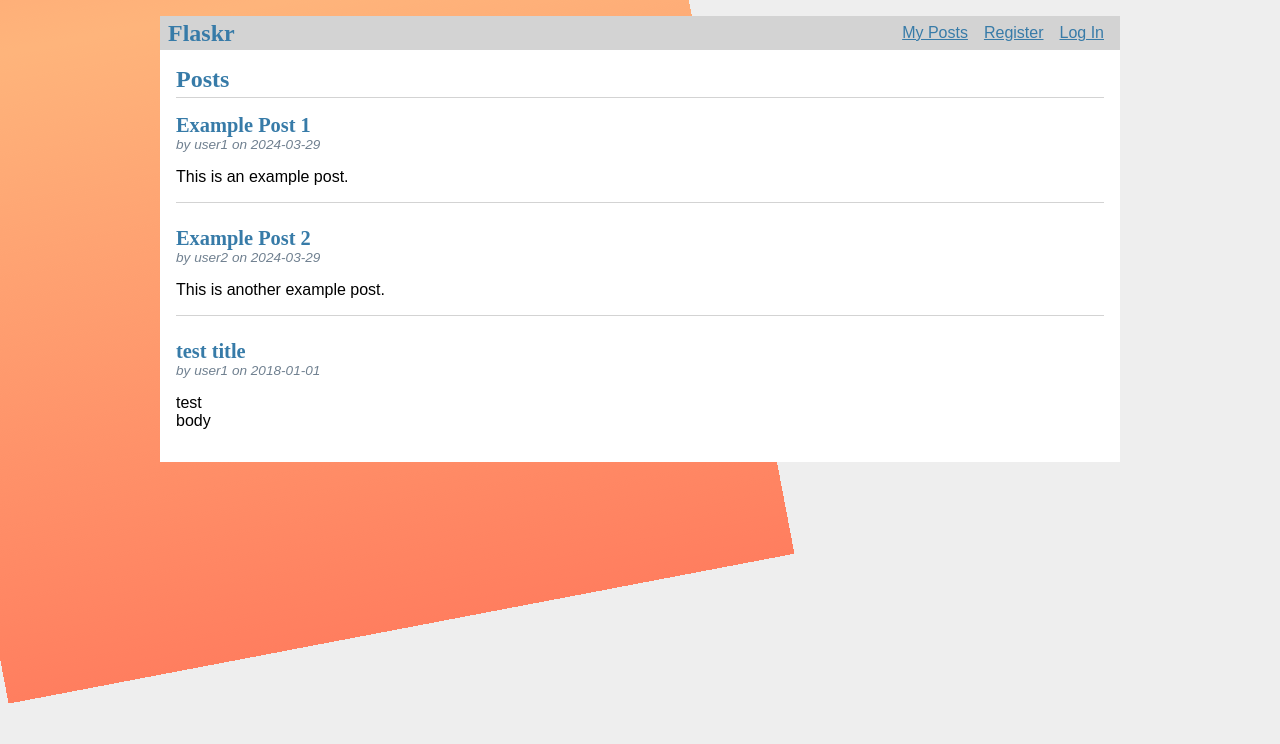
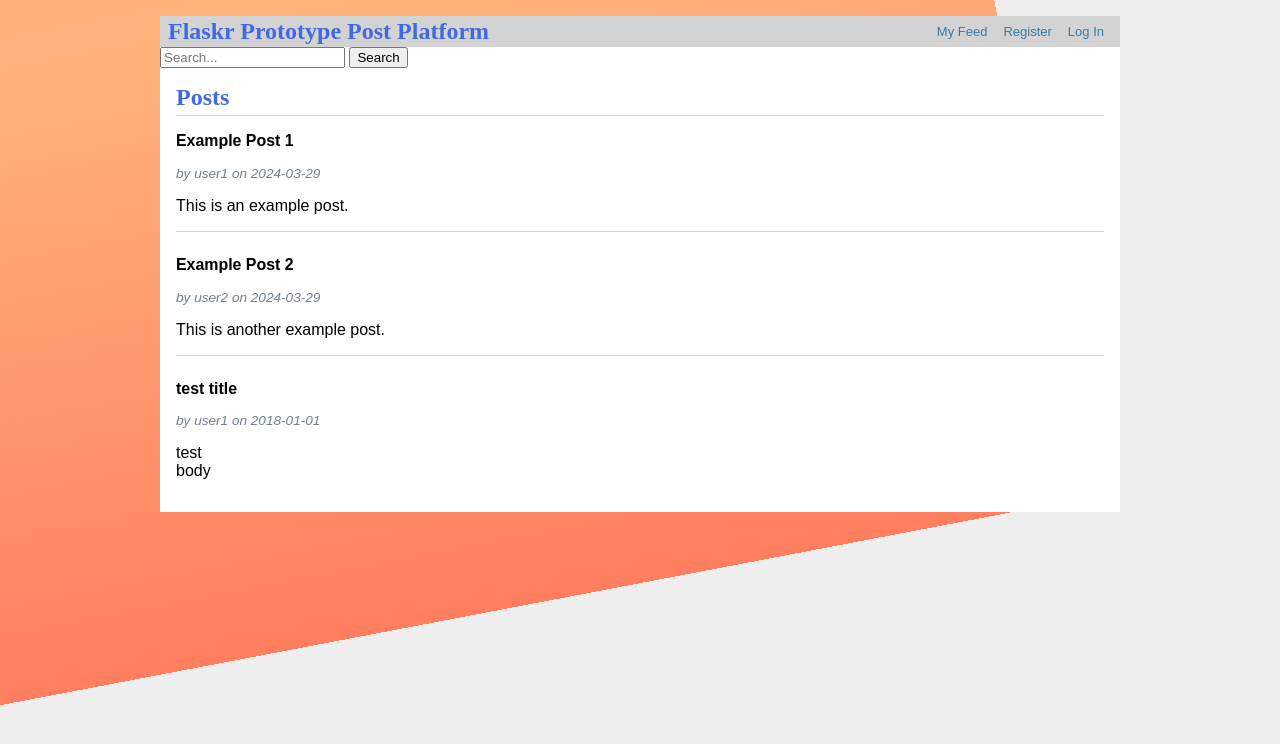
Before and after one commit to kunsergio117/miniproject3SergioGabrielJiaweiKun, a Flask app: page / in a window 1280 px wide. Shown: the top 744 px of the page. Run offline with Flask 3, Linux system fonts and the light colour scheme; data comes from the database, SQL or seed files in the repository; both versions use the stored data as it was after the commit.

Commit message:
finalised for miniproject submission, added search function to base.html so availabel to access search bar from all pages

```diff
--- a/flaskr/blog.py
+++ b/flaskr/blog.py
@@ -12,14 +12,38 @@ from flaskr.db import get_db
 bp = Blueprint('blog', __name__)
 
 
-@bp.route('/')
+@bp.route('/', methods=['GET', 'POST'])
 def index():
-    db = get_db()
-    posts = db.execute(
-        'SELECT p.id, title, body, created, author_id, username'
-        ' FROM post p JOIN user u ON p.author_id = u.id'
-        ' ORDER BY created DESC'
-    ).fetchall()
+    if request.method == 'POST':
+        search_query = request.form.get('search_query', '')
+        db = get_db()
+        if search_query:
+            # Perform search query on posts or titles
+            # You can adjust the SQL query based on your database schema and search logic
+            query = """
+                SELECT p.id, title, body, created, author_id, username
+                FROM post p JOIN user u ON p.author_id = u.id
+                WHERE title LIKE ? OR body LIKE ?
+                ORDER BY created DESC
+            """
+            search_term = f"%{search_query}%"
+            posts = db.execute(query, (search_term, search_term)).fetchall()
+        else:
+            # Fetch all posts
+            posts = db.execute(
+                'SELECT p.id, title, body, created, author_id, username'
+                ' FROM post p JOIN user u ON p.author_id = u.id'
+                ' ORDER BY created DESC'
+            ).fetchall()
+    else:
+        # Fetch all posts if no search query is provided
+        db = get_db()
+        posts = db.execute(
+            'SELECT p.id, title, body, created, author_id, username'
+            ' FROM post p JOIN user u ON p.author_id = u.id'
+            ' ORDER BY created DESC'
+        ).fetchall()
+
     return render_template('blog/index.html', posts=posts)
 
 
@@ -101,3 +125,16 @@ def delete(id):
     db.execute('DELETE FROM post WHERE id = ?', (id,))
     db.commit()
     return redirect(url_for('blog.index'))
+
+@bp.route('/search', methods=['GET', 'POST'])
+def search():
+    if request.method == 'POST':
+        search_query = request.form['search_query']
+        db = get_db()
+        # Perform search query
+        results = db.execute(
+            'SELECT id, title, body FROM post WHERE title LIKE ? OR body LIKE ?',
+            ('%' + search_query + '%', '%' + search_query + '%')
+        ).fetchall()
+        return render_template('blog/search_results.html', search_results=results, query=search_query)
+    return redirect(url_for('blog.index'))  # Redirect to index if accessed via GET method
--- a/flaskr/static/style.css
+++ b/flaskr/static/style.css
@@ -1,7 +1,7 @@
 html { font-family: sans-serif; background: #eee; padding: 1rem; }
 body { max-width: 960px; margin: 0 auto; background: white; }
-h1 { font-family: serif; color: #377ba8; margin: 1rem 0; }
-a { color: #377ba8; }
+h1 { font-family: serif; color: royalblue; margin: 1rem 0; }
+a { color: #377ba8; text-decoration: none; font-size: small;}
 hr { border: none; border-top: 1px solid lightgray; }
 nav { background: lightgray; display: flex; align-items: center; padding: 0 0.5rem; }
 nav h1 { flex: auto; margin: 0; }
@@ -39,7 +39,7 @@ body::before {
     top: 0;
     left: 0;
     width: 100%;
-    height: 100%;
+    height: 175%;
     z-index: -1;
     background: linear-gradient(to right, #ff7e5f, #feb47b, #ff7e5f);
     animation: animateBackground 30s linear infinite alternate;
--- a/flaskr/templates/base.html
+++ b/flaskr/templates/base.html
@@ -2,9 +2,9 @@
 <title>{% block title %}{% endblock %} - Flaskr</title>
 <link rel="stylesheet" href="{{ url_for('static', filename='style.css') }}">
 <nav>
-  <h1>Flaskr</h1>
+  <h1>Flaskr Prototype Post Platform</h1>
   <ul>
-      <li><a href="{{ url_for('blog.index') }}">My Posts</a>
+      <li><a href="{{ url_for('blog.index') }}">My Feed</a>
     {% if g.user %}
       <li><span>{{ g.user['username'] }}</span>
       <li><a href="{{ url_for('auth.logout') }}">Log Out</a>
@@ -14,6 +14,12 @@
     {% endif %}
   </ul>
 </nav>
+        <!-- Search form -->
+<form method="post" action="{{ url_for('blog.search') }}">
+    <input type="text" name="search_query" placeholder="Search...">
+    <button type="submit">Search</button>
+</form>
+
 <section class="content">
   <header>
     {% block header %}{% endblock %}
--- a/flaskr/templates/blog/create.html
+++ b/flaskr/templates/blog/create.html
@@ -8,8 +8,6 @@
   <form action="{{ url_for('blog.create') }}" method="post" enctype="multipart/form-data">
     <label for="title">Title</label>
     <input name="title" id="title" value="{{ request.form['title'] }}" required>
-      <label for="image">Image</label>
-    <input type="file" id="image" name="image" accept="image/*">
     <label for="body">Body</label>
     <textarea name="body" id="body">{{ request.form['body'] }}</textarea>
 
--- a/flaskr/templates/blog/index.html
+++ b/flaskr/templates/blog/index.html
@@ -12,7 +12,7 @@
     <article class="post">
       <header>
         <div>
-          <h1>{{ post['title'] }}</h1>
+          <h3>{{ post['title'] }}</h3>
           <div class="about">by {{ post['username'] }} on {{ post['created'].strftime('%Y-%m-%d') }}</div>
         </div>
         {% if g.user['id'] == post['author_id'] %}
@@ -20,11 +20,6 @@
         {% endif %}
       </header>
       <p class="body">{{ post['body'] }}</p>
-
-      {% if post['image_filename'] %}
-
-        <img src="{{ url_for('static', filename='media_uploads/' + post['image_filename']) }}" alt="Post Image">
-      {% endif %}
     </article>
     {% if not loop.last %}
       <hr>
--- a/flaskr/templates/blog/update.html
+++ b/flaskr/templates/blog/update.html
@@ -8,8 +8,6 @@
   <form method="post" enctype="multipart/form-data">
     <label for="title">Title:</label><br>
     <input type="text" id="title" name="title" value="{{ request.form['title'] or post['title'] }}" required><br>
-    <label for="image">Update Image:</label><br>
-    <input type="file" id="image" name="image"><br>
     <label for="body">Body:</label><br>
     <textarea id="body" name="body" required>{{ request.form['body'] or post['body'] }}</textarea><br>
 <!--    {% if post['image_filename'] %}-->
```
Also changed, not shown: flaskr/schema.sql (+9 -0 lines), flaskr/templates/blog/search_results.html (added, +18 -0 lines).
